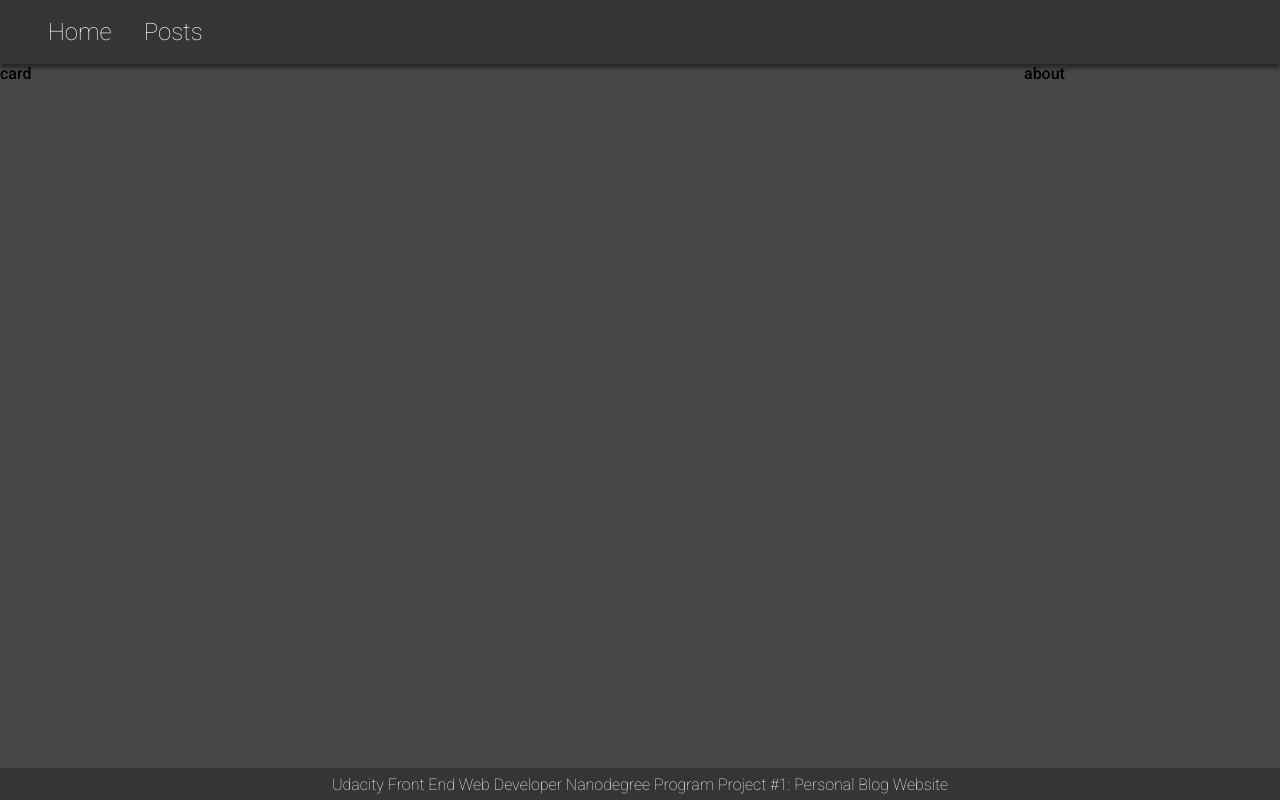
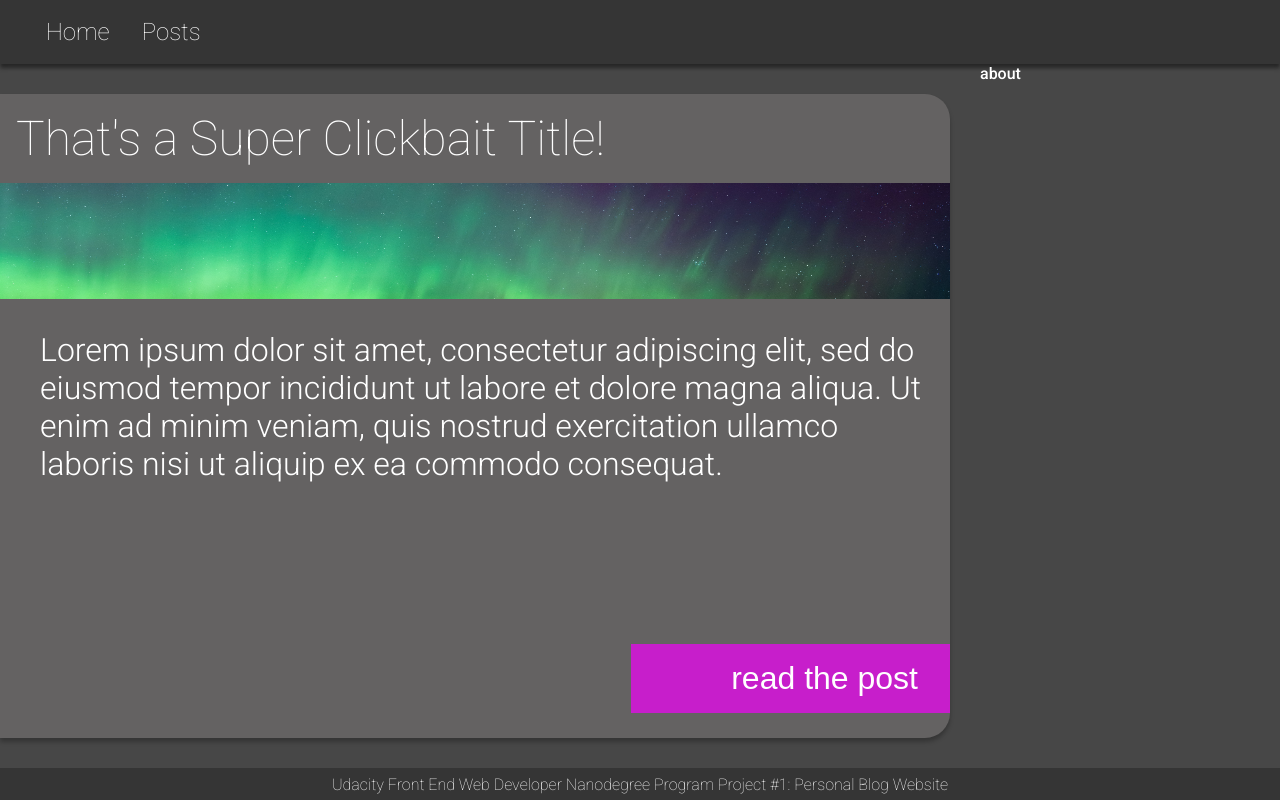
Before and after one commit to rere252/udacity-personal-blog, a plain HTML site: page index.html in a window 1280 px wide. Drawn offline with Linux system fonts and the light colour scheme.

Commit message:
feat: Index content card

```diff
--- a/index.html
+++ b/index.html
@@ -13,7 +13,14 @@
       <a href="/">Posts</a>
     </nav>
     <div class="card">
-      card
+      <h1 class="card-title">That's a Super Clickbait Title!</h1>
+      <img class="card-banner" src="assets/aurora-banner.jpg" alt="Green aurora in purple sky">
+      <p class="card-text">
+        Lorem ipsum dolor sit amet, consectetur adipiscing elit, sed do eiusmod tempor incididunt ut labore et dolore magna aliqua. Ut enim ad minim veniam, quis nostrud exercitation ullamco laboris nisi ut aliquip ex ea commodo consequat.
+      </p>
+      <button class="card-button">
+        read the post
+      </button>
     </div>
     <div class="about">
       about
--- a/styles/index.css
+++ b/styles/index.css
@@ -3,10 +3,11 @@ body {
   margin: 0;
   height: 100vh;
   width: 100vw;
+  color: #fff;
   background: #474747;
   font-family: "Roboto", sans-serif;
   display: grid;
-  grid-template-columns: repeat(5, 1fr);
+  grid-template-columns: repeat(4, 1fr) 300px;
   grid-template-rows: 4rem 1fr 2rem;
   grid-template-areas:
     "nav  nav  nav  nav  nav"
@@ -22,8 +23,8 @@ body {
   flex-direction: row;
   justify-content: flex-start;
   align-items: center;
-  padding-left: 2rem;
-  box-shadow: 0 0.25rem 0.25rem rgba(0, 0, 0, 0.47);
+  padding-left: 30px;
+  box-shadow: 0 4px 4px rgba(0, 0, 0, 0.47);
 }
 
 .header-nav > a {
@@ -31,12 +32,47 @@ body {
   font-size: 1.5rem;
   color: #fff;
   text-decoration: none;
-  margin: 0 1rem 0;
+  margin: 0 16px 0;
 }
 
 /* Content card */
 .card {
   grid-area: card;
+  display: flex;
+  flex-direction: column;
+  background: #646262;
+  box-shadow: 0 4px 4px rgba(0, 0, 0, 0.25);
+  border-radius: 0 25px 25px 0px;
+  margin: 30px 30px 30px 0;
+}
+
+.card-banner {
+  margin: 16px 32px 0 0;
+  width: 100%;
+  height: 18%;
+}
+
+.card-title {
+  margin: 16px 0 0 16px;
+}
+
+.card-text {
+  font-size: 2rem;
+  font-weight: 300;
+  margin: 32px 16px 32px 40px;
+}
+
+.card-button {
+  align-self: flex-end;
+  border-radius: 0;
+  border: 0;
+  font-size: 2rem;
+  padding: 16px 32px 16px 100px;
+  color: #fff;
+  background-color: #c71ecb;
+  font-weight: 300;
+  margin-top: auto;
+  margin-bottom: 25px;
 }
 
 /* About the author */
@@ -55,6 +91,12 @@ footer {
   font-weight: 200;
 }
 
+/* General purpose elements */
+h1 {
+  font-weight: 200;
+  font-size: 3rem;
+}
+
 /*
 #FFF6D4
 #52FF36
```
Also changed, not shown: assets/aurora-banner.jpg (added).
